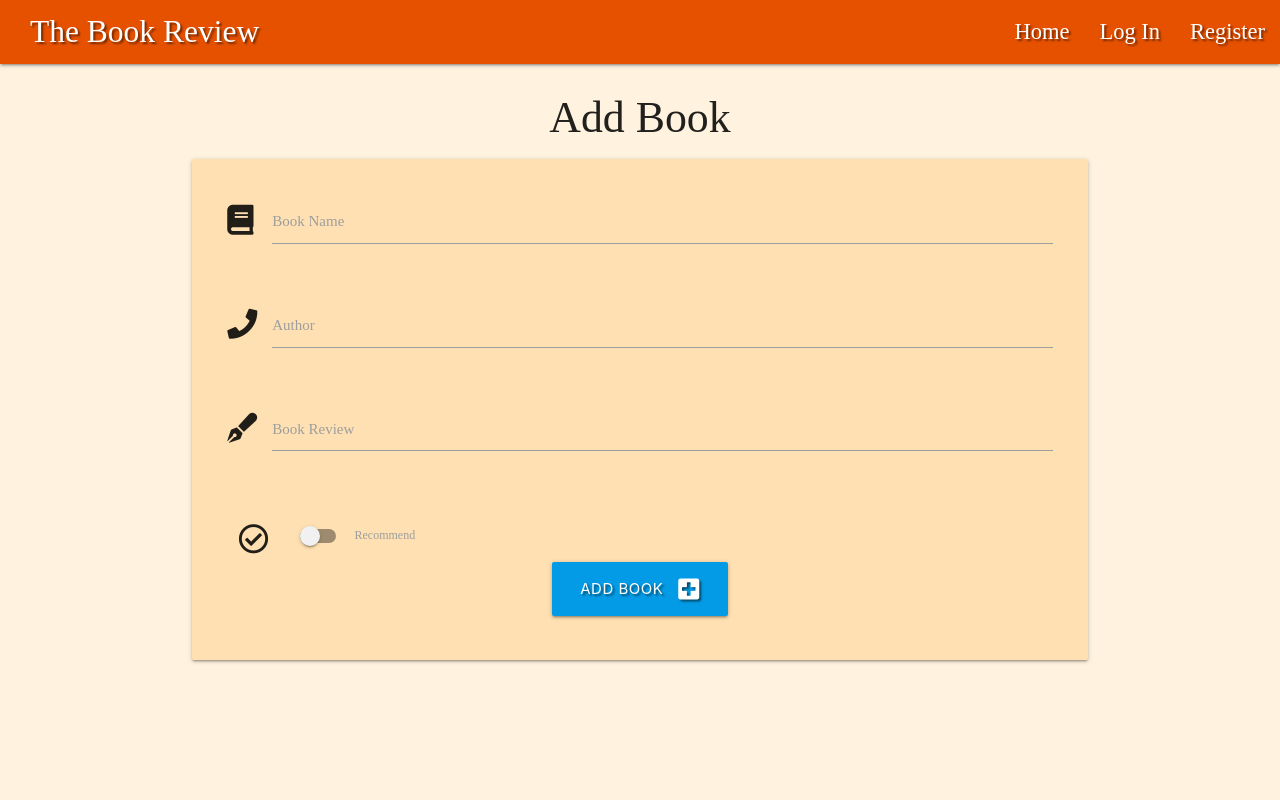
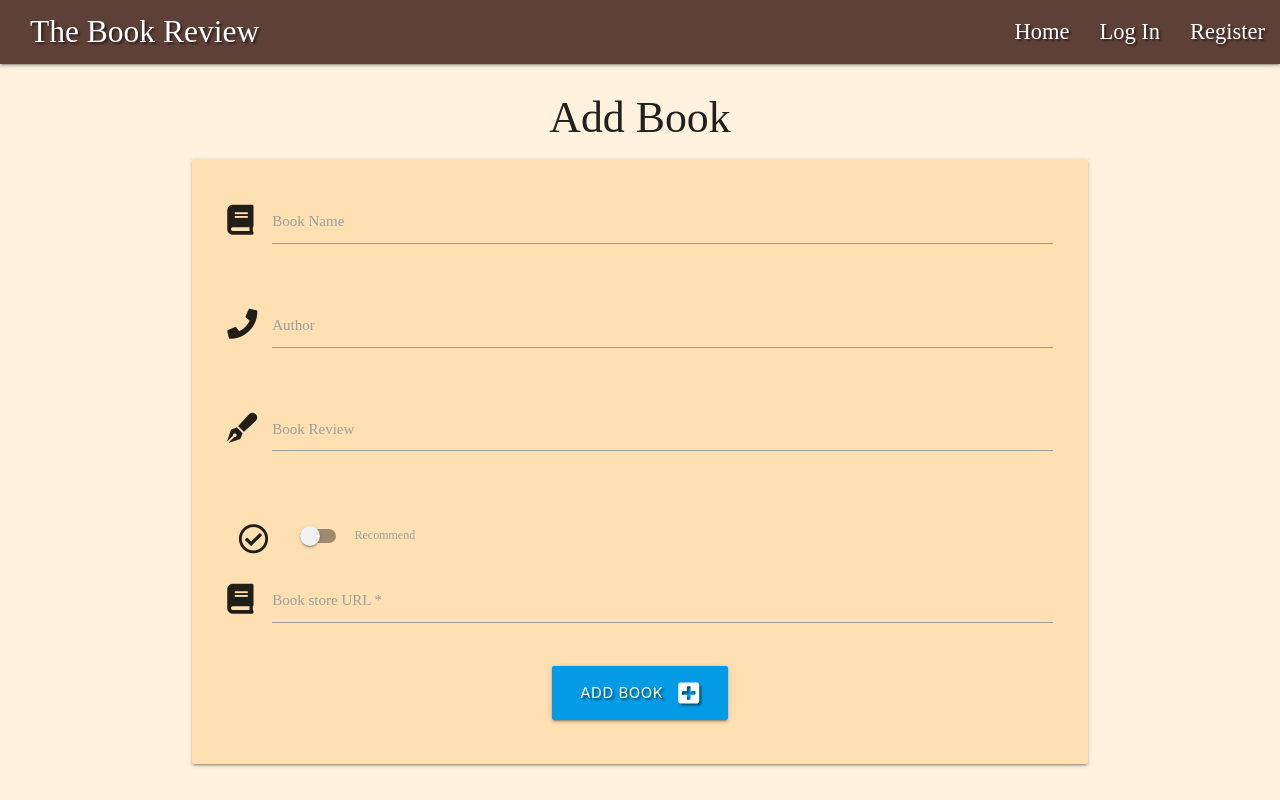
Before and after one commit to craigmantona/the_book_review, a Flask app: page /add_book in a window 1280 px wide. Run offline with Flask 2, Linux system fonts and the light colour scheme; some libraries are stand-ins or nearby versions.

Commit message:
Changed colour layout in base file. Attempted to add Amazon link - need to look at again. Updated UX in Readme.md file

```diff
--- a/app.py
+++ b/app.py
@@ -111,6 +111,11 @@ def logout():
 @app.route("/add_book", methods=["GET", "POST"])
 def add_book():
     if request.method == "POST":
+        # purchase link auto-generated
+        book_link = (
+            "https://www.amazon.co.uk/s?k=" +
+            request.form.get("book_name")
+        )
         recommend = "yes" if request.form.get("recommend") else "no"
         book = {
             "book_name": request.form.get("book_name"),
--- a/templates/add_book.html
+++ b/templates/add_book.html
@@ -43,6 +43,14 @@
                     </label>
                 </div>
             </div>
+            <!-- book store url link -->
+            <div class="row">
+                <div class="input-field col s12">
+                    <i class="fas fa-book prefix"></i>
+                    <input id="book_link" name="book_link" type="text" class="validate" required />
+                    <label for="book_link">Book store URL *</label>
+                </div>
+            </div>
             <!-- submit button -->
             <div class="row">
                 <div class="col s12 center-align">
--- a/templates/base.html
+++ b/templates/base.html
@@ -19,7 +19,7 @@
 
     <header>
         <!-- top navbar -->
-        <nav class="nav-extended text-shadow orange darken-4">
+        <nav class="nav-extended text-shadow brown darken-2">
             <div class="nav-wrapper">
                 <a href="{{ url_for('get_books') }}" class="brand-logo">The Book Review</a>
                 <a href="#" data-target="mobile-demo" class="sidenav-trigger left"><i class="fas fa-bars"></i></a>
@@ -58,7 +58,7 @@
             {% if messages %}
                 {% for message in messages %}
                     <div class="row flashes">
-                        <h4 class="light-blue lighten-4 center-align">{{ message }}</h4>
+                        <h4 class="brown lighten-1 white-text center-align">{{ message }}</h4>
                     </div>
                 {% endfor %}
             {% endif %}
```
Also changed, not shown: templates/books.html (+9 -3 lines), README.md, 2 other files.
